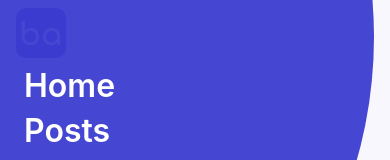
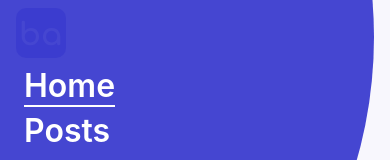
Before and after one commit to BryanAM/portfolio, a React (Create React App) app: page / in a window 390 px wide. Both pictures are taken after a click on the button 350 px from the left and 37 px from the top of the page. Shown: the top 160 px of the page. Built offline with nearby package versions, Linux system fonts and the light colour scheme.

Commit message:
link error mobile menu

```diff
--- a/src/components/Menu/MenuMobile/MenuMobile.jsx
+++ b/src/components/Menu/MenuMobile/MenuMobile.jsx
@@ -113,7 +113,7 @@ function MenuMobile({ menuOpen, setMenuOpen }) {
       </motion.div>
       <div ref={mobileStackRef}>
         <Stack className={`menu-mobile-stack ${menuOpen ? 'open' : ''}`} spacing={8} verticalSpacing={2} flexDirection="column">
-          <motion.span custom={1} initial="hideMenu" animate={menuOpen ? 'slideIn' : 'slideOut'} variants={navLinkVariants}><NavLink to="/posts" className="font-size-400">{t('menu.home')}</NavLink></motion.span>
+          <motion.span custom={1} initial="hideMenu" animate={menuOpen ? 'slideIn' : 'slideOut'} variants={navLinkVariants}><NavLink to="/" className="font-size-400">{t('menu.home')}</NavLink></motion.span>
           <motion.span custom={2} initial="hideMenu" animate={menuOpen ? 'slideIn' : 'slideOut'} variants={navLinkVariants}><NavLink to="/posts" className="font-size-400">{t('menu.posts')}</NavLink></motion.span>
           <motion.span custom={3} initial="hideMenu" animate={menuOpen ? 'slideIn' : 'slideOut'} variants={navLinkVariants}><NavLink to="/projects" className="font-size-400">{t('menu.projects')}</NavLink></motion.span>
           <motion.span custom={4} initial="hideMenu" animate={menuOpen ? 'slideIn' : 'slideOut'} variants={navLinkVariants}><NavLink to="/code" className="font-size-400">{t('menu.code')}</NavLink></motion.span>
```
